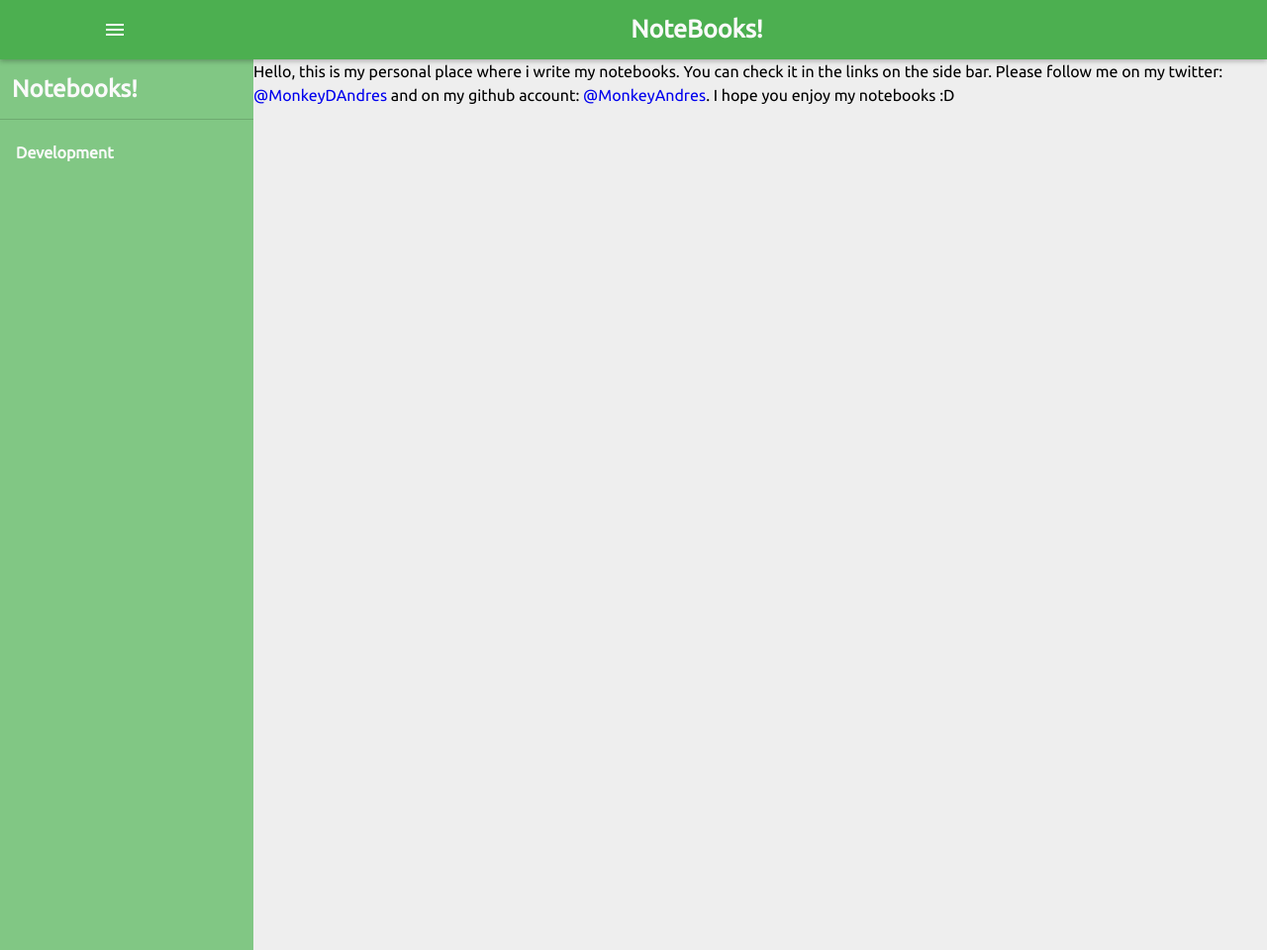
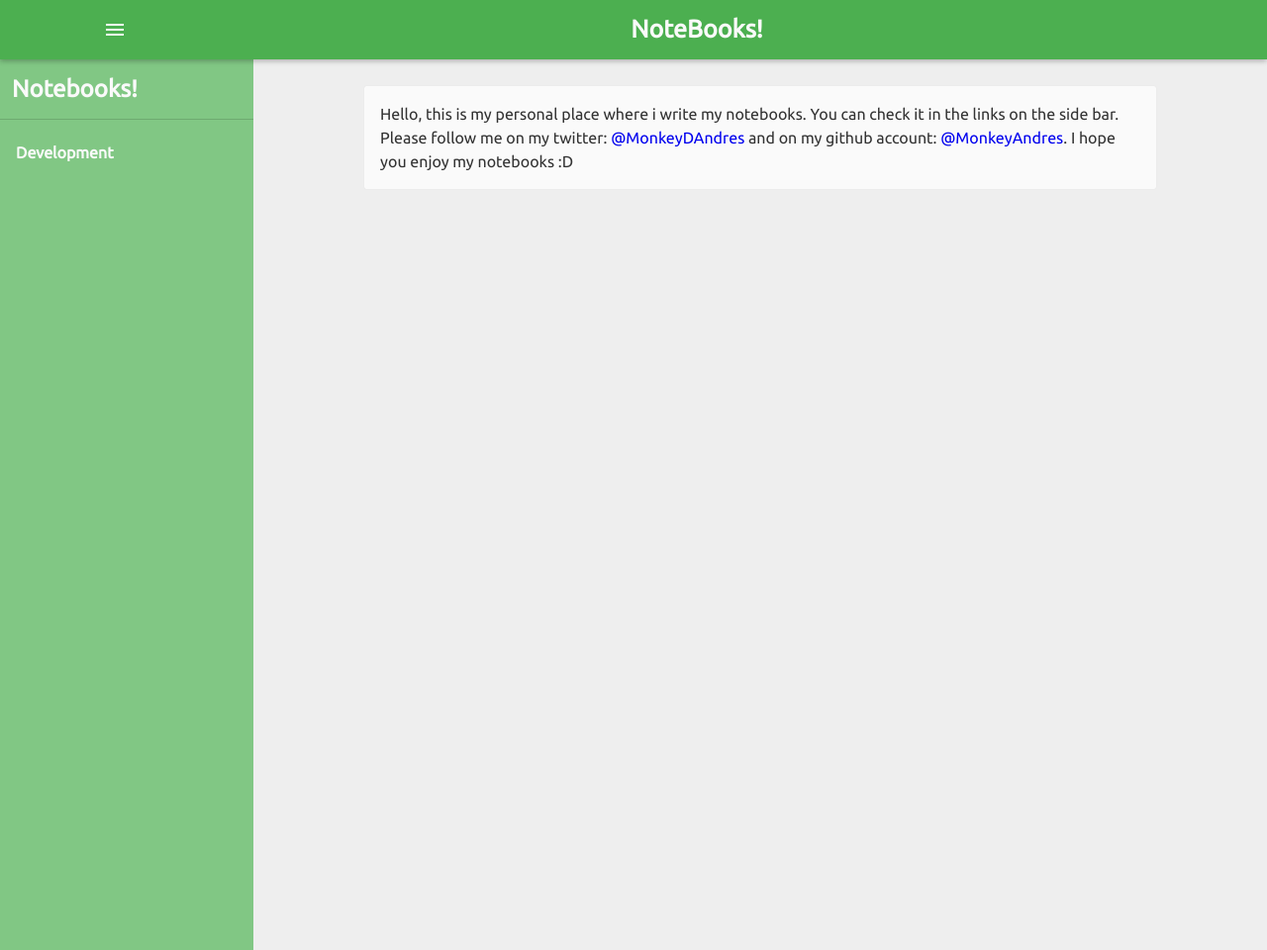
Before and after one commit to MonkeyAndres/MyNoteBooks, a Jekyll site: the page built from index.md, in a window 1280 px wide. Shown: the whole page at 99% size. Built offline with Jekyll 4.4.1, drawn with Linux system fonts in a browser that asks for light colours; nearby versions of some CDN libraries.

Commit message:
Fixed container

```diff
--- a/_layouts/index.html
+++ b/_layouts/index.html
@@ -37,7 +37,7 @@
     </aside>
 
     <main>
-      {{content}}
+      <div class="container">{{content}}</div>
     </main>
   </div>
 
```
